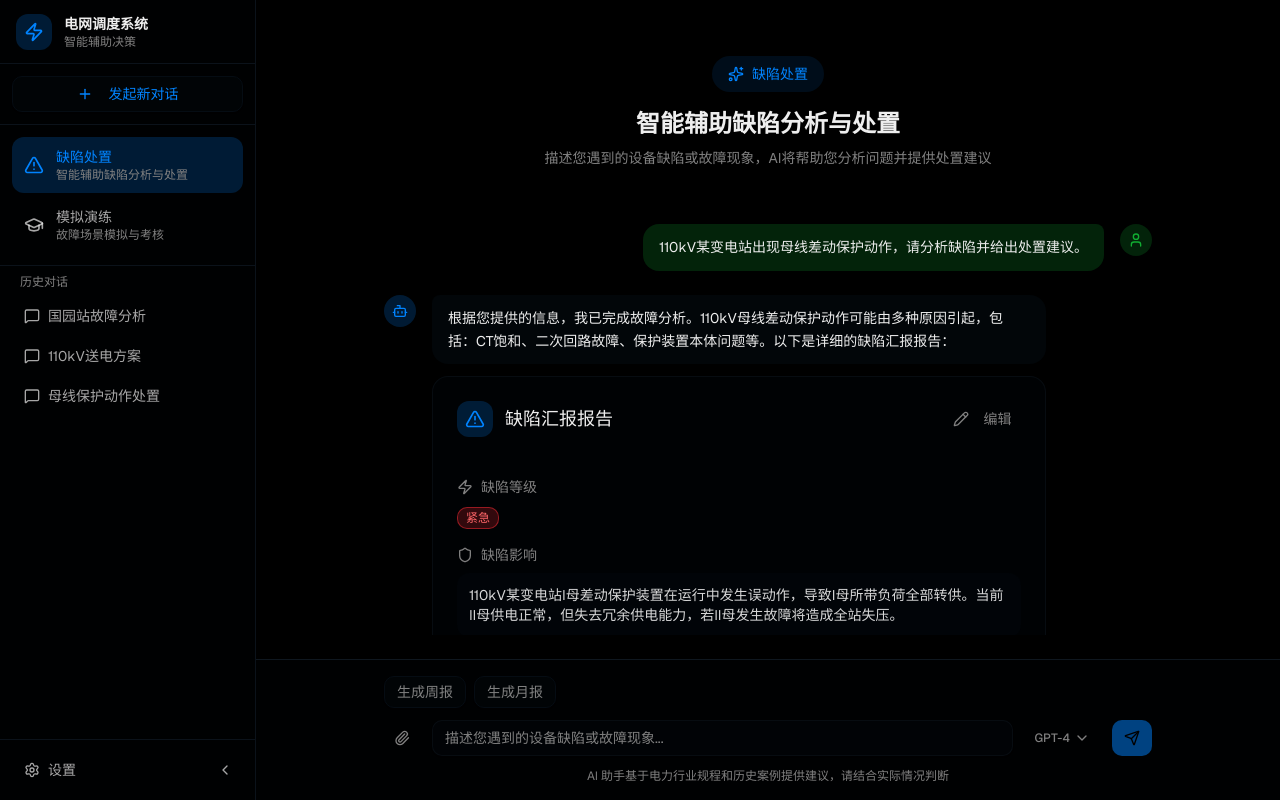
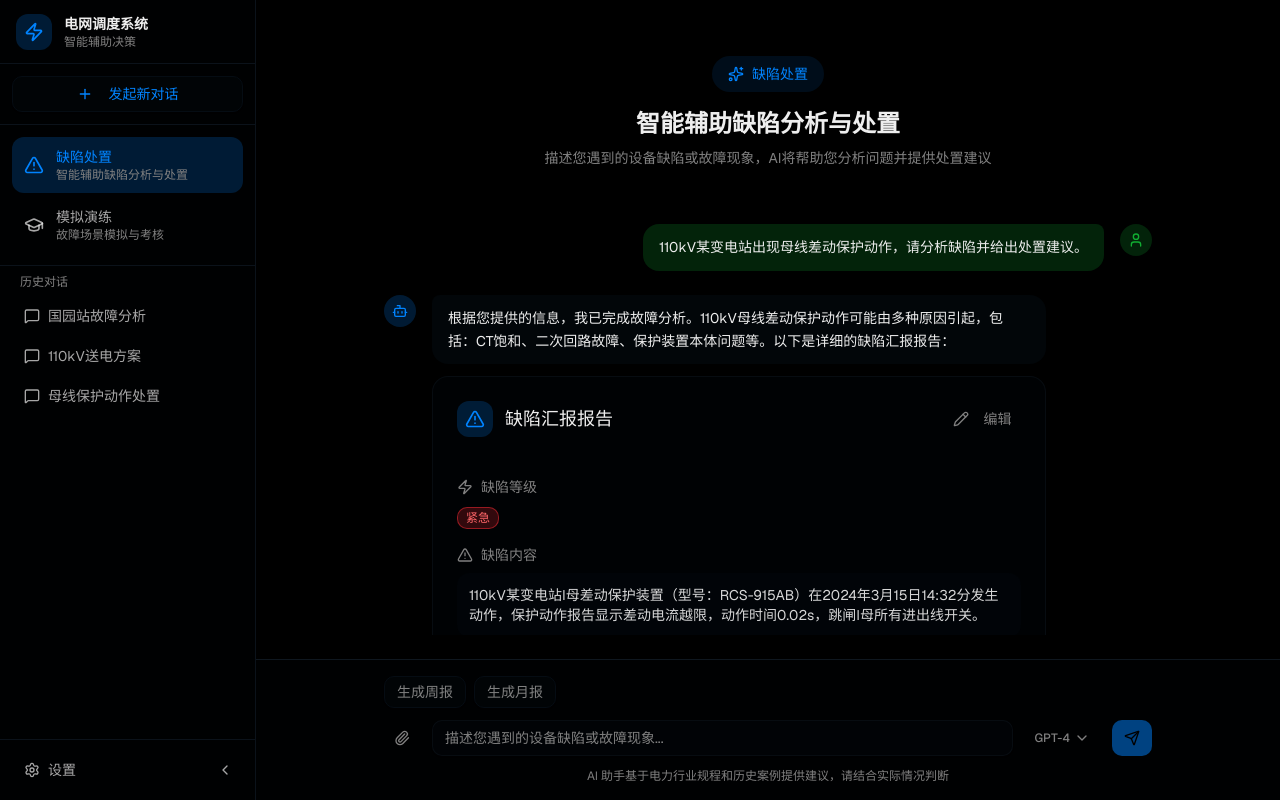
Before and after one commit to d2263169377/v0-sqddqx, a Next.js app: page / in a window 1280 px wide. Built offline with nearby package versions, Linux system fonts and the light colour scheme.

Commit message:
feat: add defectContent field to DefectReportCard
Include detailed defect description field below defect level.

```diff
--- a/app/page.tsx
+++ b/app/page.tsx
@@ -41,6 +41,8 @@ const assistantMessages: Message[] = [
       type: "defect-report",
       data: {
         defectLevel: "紧急",
+        defectContent:
+          "110kV某变电站I母差动保护装置（型号：RCS-915AB）在2024年3月15日14:32分发生动作，保护动作报告显示差动电流越限，动作时间0.02s，跳闸I母所有进出线开关。",
         defectImpact:
           "110kV某变电站I母差动保护装置在运行中发生误动作，导致I母所带负荷全部转供。当前II母供电正常，但失去冗余供电能力，若II母发生故障将造成全站失压。",
         dispatchMeasure:
@@ -177,6 +179,7 @@ export default function PowerGridAssistant() {
                   {message.card?.type === "defect-report" && (
                     <DefectReportCard
                       defectLevel={message.card.data.defectLevel as string}
+                      defectContent={message.card.data.defectContent as string}
                       defectImpact={message.card.data.defectImpact as string}
                       dispatchMeasure={message.card.data.dispatchMeasure as string}
                     />
--- a/components/defect-report-card.tsx
+++ b/components/defect-report-card.tsx
@@ -11,6 +11,7 @@ import { cn } from "@/lib/utils"
 
 interface DefectReportCardProps {
   defectLevel: string
+  defectContent: string
   defectImpact: string
   dispatchMeasure: string
 }
@@ -23,12 +24,14 @@ const defectLevelOptions = [
 
 export function DefectReportCard({
   defectLevel: initialLevel,
+  defectContent: initialContent,
   defectImpact: initialImpact,
   dispatchMeasure: initialMeasure
 }: DefectReportCardProps) {
   const [isEditing, setIsEditing] = useState(false)
   const [isConfirmed, setIsConfirmed] = useState(false)
   const [defectLevel, setDefectLevel] = useState(initialLevel)
+  const [defectContent, setDefectContent] = useState(initialContent)
   const [defectImpact, setDefectImpact] = useState(initialImpact)
   const [dispatchMeasure, setDispatchMeasure] = useState(initialMeasure)
 
@@ -116,6 +119,26 @@ export function DefectReportCard({
           )}
         </div>
 
+        {/* Defect Content */}
+        <div className="space-y-2">
+          <div className="flex items-center gap-2 text-sm text-muted-foreground">
+            <AlertTriangle className="w-4 h-4" />
+            缺陷内容
+          </div>
+          {isEditing ? (
+            <Textarea
+              value={defectContent}
+              onChange={(e) => setDefectContent(e.target.value)}
+              className="min-h-[80px] bg-secondary/50 border-border/50 resize-none"
+              placeholder="描述缺陷内容..."
+            />
+          ) : (
+            <p className="text-sm text-foreground/90 bg-secondary/30 rounded-lg p-3">
+              {defectContent}
+            </p>
+          )}
+        </div>
+
         {/* Defect Impact */}
         <div className="space-y-2">
           <div className="flex items-center gap-2 text-sm text-muted-foreground">
```
